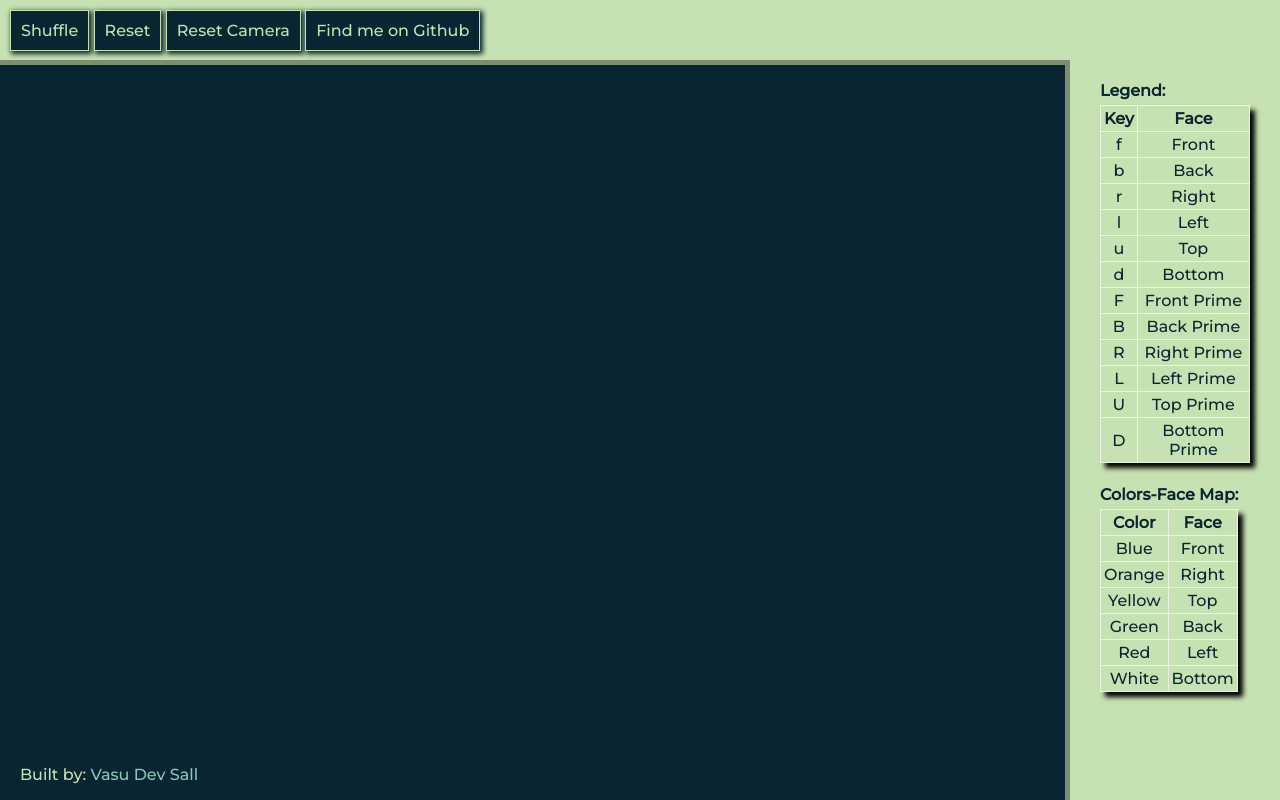
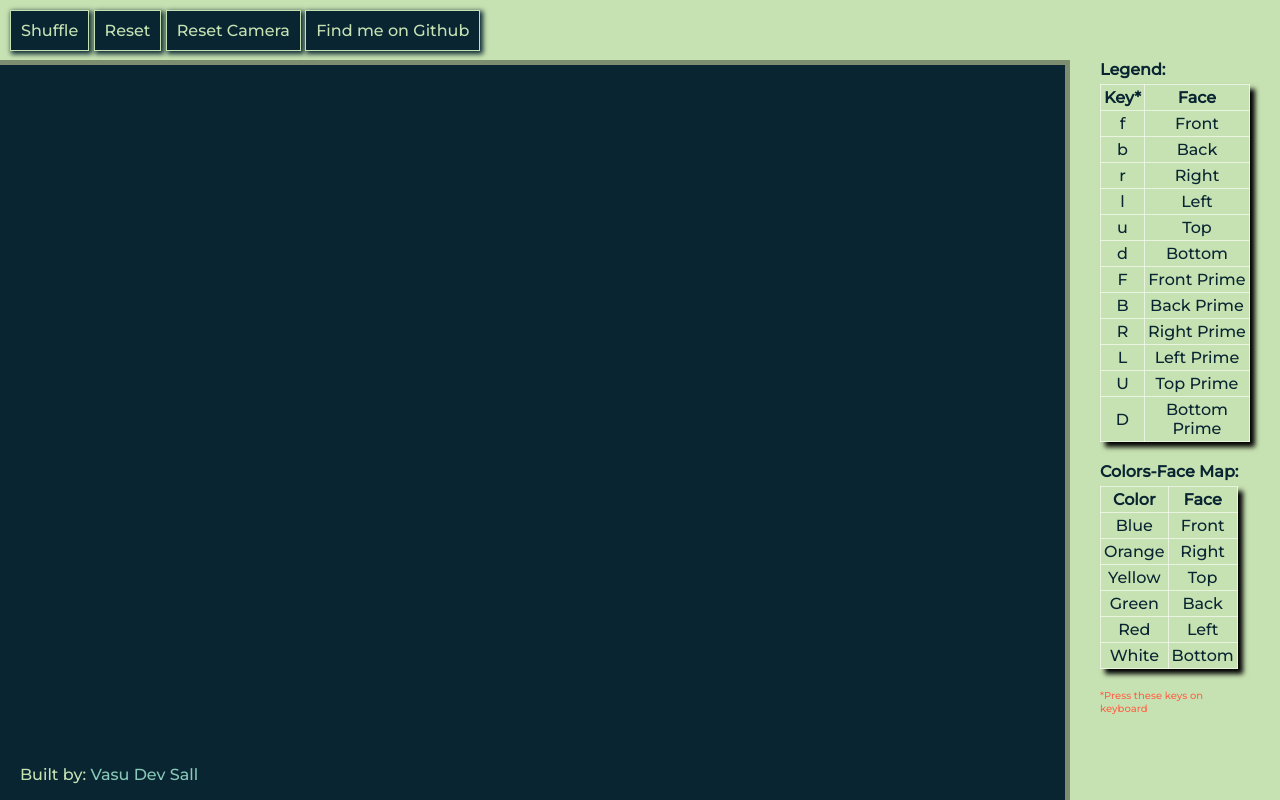
Before and after one commit to vasudevsall/Rubiks-cube, a website with bundled scripts: page index.html in a window 1280 px wide. Built offline with nearby package versions, Linux system fonts and the light colour scheme; files whose address does not match are found by name.

Commit message:
Minor CSS and HTML changes

```diff
--- a/css/index.css
+++ b/css/index.css
@@ -56,6 +56,13 @@ body {
     border-left: 5px inset var(--color-back);
 }
 
+#info-div label{
+    display: inline-block;
+    margin-top: 20px;
+    font-size: 10px;
+    color: tomato;
+}
+
 table {
     box-shadow: 5px 5px 5px 0 black;
     border-collapse: collapse;
@@ -72,7 +79,12 @@ td {
 }
 
 h4 {
+    margin-top: 0;
     margin-bottom: 5px;
+}
+
+h4.small-not-visible {
+    margin-top: 20px;
 }
 
 #button-div {
@@ -171,3 +183,9 @@ h4 {
         font-size: 10px;
     }
 }
+
+@media only screen and (max-height: 700px) {
+    .small-not-visible{
+        display: none;
+    }
+}
--- a/index.html
+++ b/index.html
@@ -22,7 +22,7 @@
         <h4>Legend:</h4>
         <table>
             <tr>
-                <th>Key</th>
+                <th>Key*</th>
                 <th>Face</th>
             </tr>
             <tr>
@@ -74,8 +74,8 @@
                 <td>Bottom Prime</td>
             </tr>
         </table>
-        <h4>Colors-Face Map:</h4>
-        <table>
+        <h4 class="small-not-visible">Colors-Face Map:</h4>
+        <table class="small-not-visible">
             <tr>
                 <th>Color</th>
                 <th>Face</th>
@@ -105,7 +105,7 @@
                 <td>Bottom</td>
             </tr>
         </table>
-        <br>
+        <label>*Press these keys on keyboard</label>
     </div>
     <div id="personal-div">
         <p>Built by: <a href="https://www.linkedin.com/in/vasu-dev-sall-181b94179/">Vasu Dev Sall</a></p>
```
